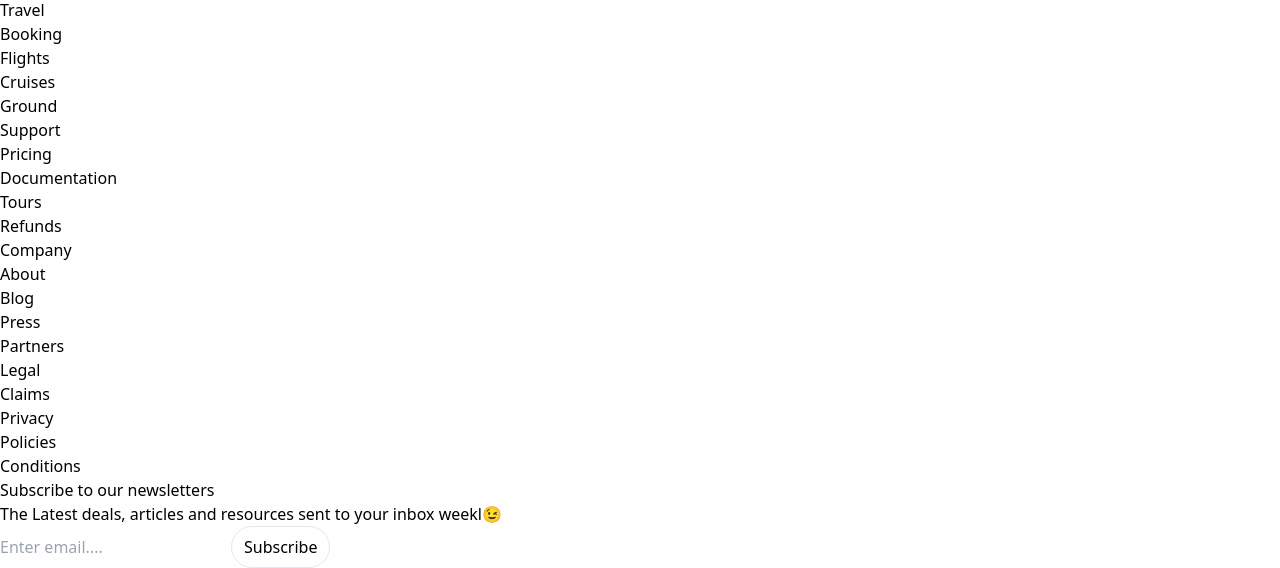
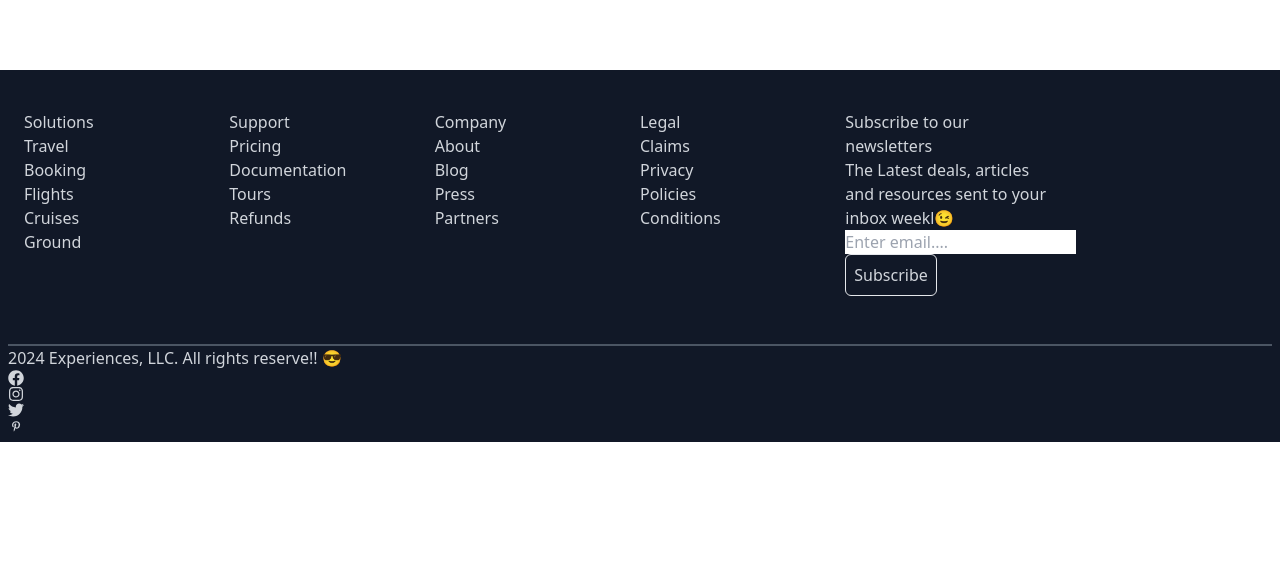
Before and after one commit to ludiemert/react-tailwindcss, a React (Create React App) app: page / in a window 1280 px wide. Shown: the part 3134-3702 px from the top of the page. After the commit the page ends 3576 px from the top, so only its background shows below. Built offline with nearby package versions, Linux system fonts and the light colour scheme.

Commit message:
feat: add components the project

```diff
--- a/src/components/Footer.jsx
+++ b/src/components/Footer.jsx
@@ -4,8 +4,8 @@ import { TiSocialPinterest } from "react-icons/ti";
 
 export default function Footer() {
   return (
-    <div>
-      <div>
+    <div className=" w-full mt-24 bg-gray-900 text-gray-300 py-2 px-2">
+      <div className=" max-w-[1400px] mx-auto grid grid-cols-2 md:grid-cols-6 border-b-2 border-gray-600 py-8 px-4">
         <div>
           <h6>Solutions</h6>
           <ul>
@@ -48,8 +48,20 @@ export default function Footer() {
           <p>The Latest deals, articles and resources sent to your inbox weekl😉</p>
           <form>
             <input type="email" placeholder="Enter email...." />
-            <button>Subscribe</button>
+            <button className=" p-2 mb-4 rounded-md">Subscribe</button>
           </form>
+        </div>
+      </div>
+
+      <div>
+        <p>
+          2024 Experiences, LLC. All rights reserve!! 😎
+        </p>
+        <div>
+          <FaFacebook />
+          <FaInstagram />
+          <FaTwitter />
+          <TiSocialPinterest />
         </div>
       </div>
     </div>
```
